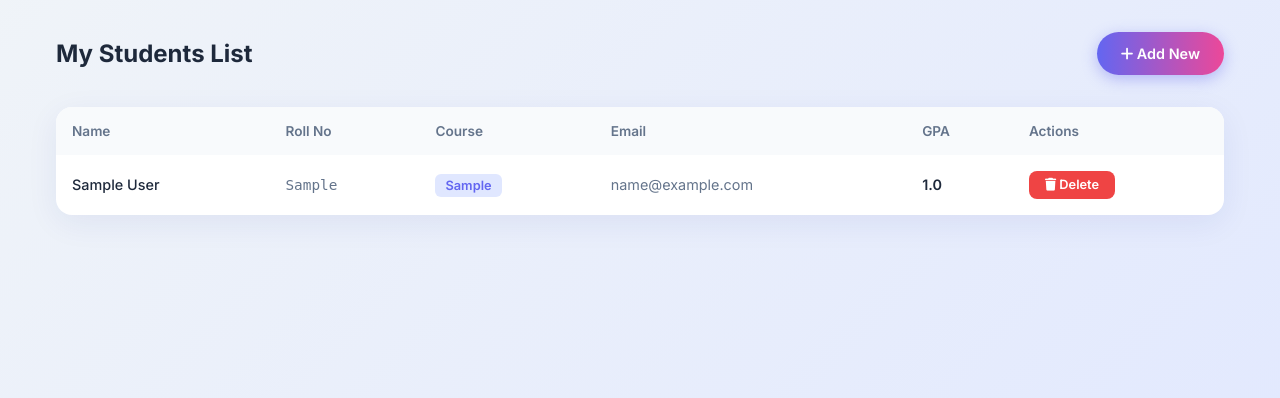
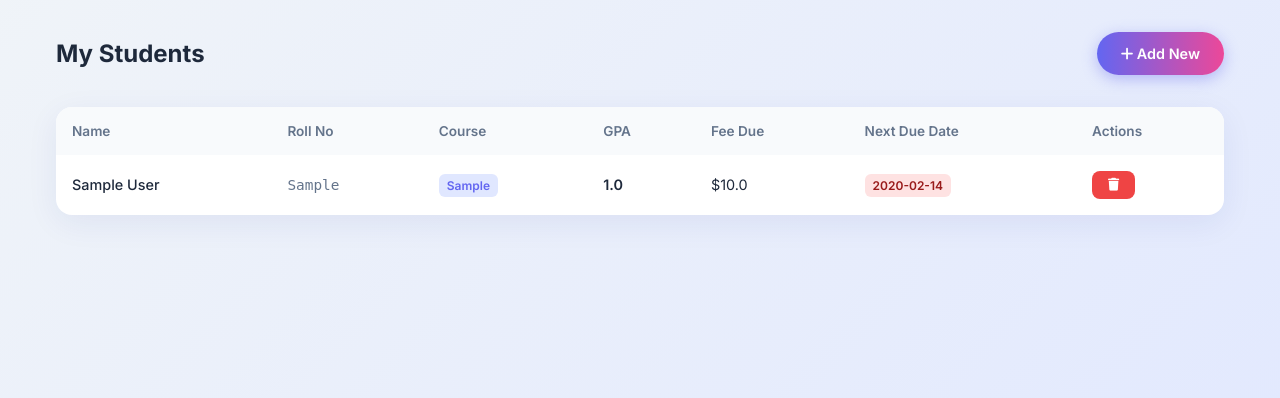
Before and after one commit to zahidSkywalker/Lumina-SMS, a Flask app: page /students in a window 1280 px wide. Shown: the part 69-467 px from the top of the page. Run offline with Flask 3, Linux system fonts and the light colour scheme; a user stored in the database is signed in; tables that the repository leaves empty hold one stand-in row (values such as "Sample post").

Commit message:
Refactor students table layout and add fee details

```diff
--- a/templates/students.html
+++ b/templates/students.html
@@ -1,20 +1,22 @@
 {% extends "base.html" %}
 
 {% block content %}
-<div style="display: flex; justify-content: space-between; align-items: center; margin-bottom: 2rem;">
-    <h2 style="font-weight: 700;">My Students List</h2>
+<div style="display: flex; justify-content: space-between; align-items: center; margin-bottom: 2rem; flex-wrap: wrap; gap: 1rem;">
+    <h2 style="font-weight: 700;">My Students</h2>
     <a href="{{ url_for('create_student') }}" class="btn btn-primary"><i class="fa-solid fa-plus"></i> Add New</a>
 </div>
 
 <div class="table-container">
+    <div class="table-wrapper">
         <table>
             <thead>
                 <tr>
                     <th>Name</th>
                     <th>Roll No</th>
                     <th>Course</th>
-                <th>Email</th>
                     <th>GPA</th>
+                    <th>Fee Due</th>
+                    <th>Next Due Date</th>
                     <th>Actions</th>
                 </tr>
             </thead>
@@ -24,24 +26,28 @@
                     <tr>
                         <td style="font-weight: 500;">{{ student.name }}</td>
                         <td style="font-family: monospace; color: var(--text-light);">{{ student.roll_no }}</td>
-                    <td><span style="background: #e0e7ff; color: var(--primary); padding: 4px 10px; border-radius: 6px; font-size: 0.8rem; font-weight: 600;">{{ student.course }}</span></td>
-                    <td style="color: var(--text-light);">{{ student.email }}</td>
+                        <td><span class="badge" style="background: #e0e7ff; color: var(--primary);">{{ student.course }}</span></td>
                         <td style="font-weight: 600;">{{ student.gpa }}</td>
+                        <td>${{ student.fee_amount }}</td>
                         <td>
-                        <a href="{{ url_for('delete_student', id=student.id) }}" class="btn btn-danger" onclick="return confirm('Are you sure you want to remove this student?')"><i class="fa-solid fa-trash"></i> Delete</a>
+                            {% if student.is_overdue %}
+                                <span class="badge badge-due">{{ student.next_due_date }}</span>
+                            {% else %}
+                                <span class="badge badge-paid">{{ student.next_due_date }}</span>
+                            {% endif %}
+                        </td>
+                        <td>
+                            <a href="{{ url_for('delete_student', id=student.id) }}" class="btn btn-danger" onclick="return confirm('Delete this student?')"><i class="fa-solid fa-trash"></i></a>
                         </td>
                     </tr>
                     {% endfor %}
                 {% else %}
                     <tr>
-                    <td colspan="6" style="text-align: center; padding: 3rem; color: var(--text-light);">
-                        <i class="fa-solid fa-folder-open" style="font-size: 2rem; margin-bottom: 1rem; opacity: 0.5;"></i>
-                        <br>
-                        No students found in your database.
-                    </td>
+                        <td colspan="7" style="text-align: center; padding: 3rem; color: var(--text-light);">No students found.</td>
                     </tr>
                 {% endif %}
             </tbody>
         </table>
     </div>
+</div>
 {% endblock %}
```
Lines whose indentation alone changed are shown as unchanged.
